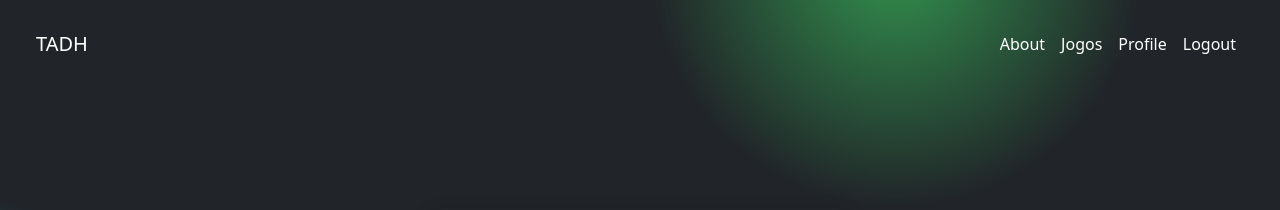
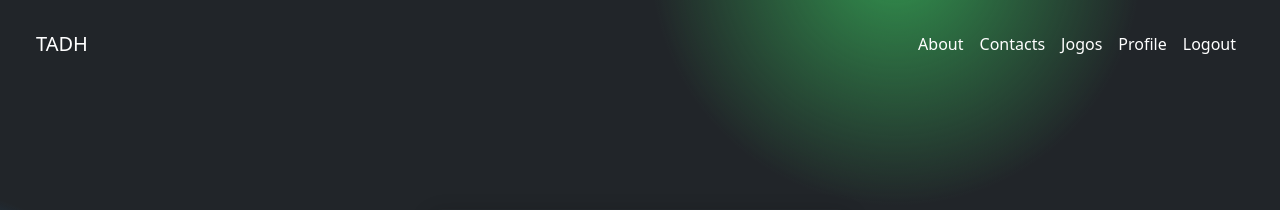
Before and after one commit to nataliatorq/TADH, a Django app: page /cadastro/ in a window 1280 px wide. Shown: the top 210 px of the page. Run offline with Django 5.2, Linux system fonts and the light colour scheme; a user stored in the database is signed in.

Commit message:
add contatcs link

```diff
--- a/jogos/templates/partials/header.html
+++ b/jogos/templates/partials/header.html
@@ -8,6 +8,9 @@
                 <ul class="navbar-nav ms-auto">
                     <li class="nav-item">
                         <a class="nav-link text-white" href="{% url 'sobre' %}">About</a>
+                    </li>
+                    <li class="nav-item">
+                        <a class="nav-link text-white" href="{% url 'faleconosco' %}">Contacts</a>
                     </li>
 
                     {% if user.is_authenticated %}
@@ -20,9 +23,6 @@
                         <a class="nav-link text-white" href="{% url 'logout' %}">Logout</a>
                     </li>
                     {% else %}
-                    <li class="nav-item">
-                        <a class="nav-link text-white" href="{% url 'faleconosco' %}">Contacts</a>
-                    </li>
                     <li class="nav-item">
                         <a class="nav-link text-white" href="{% url 'login' %}">Login</a>
                     </li>
```
